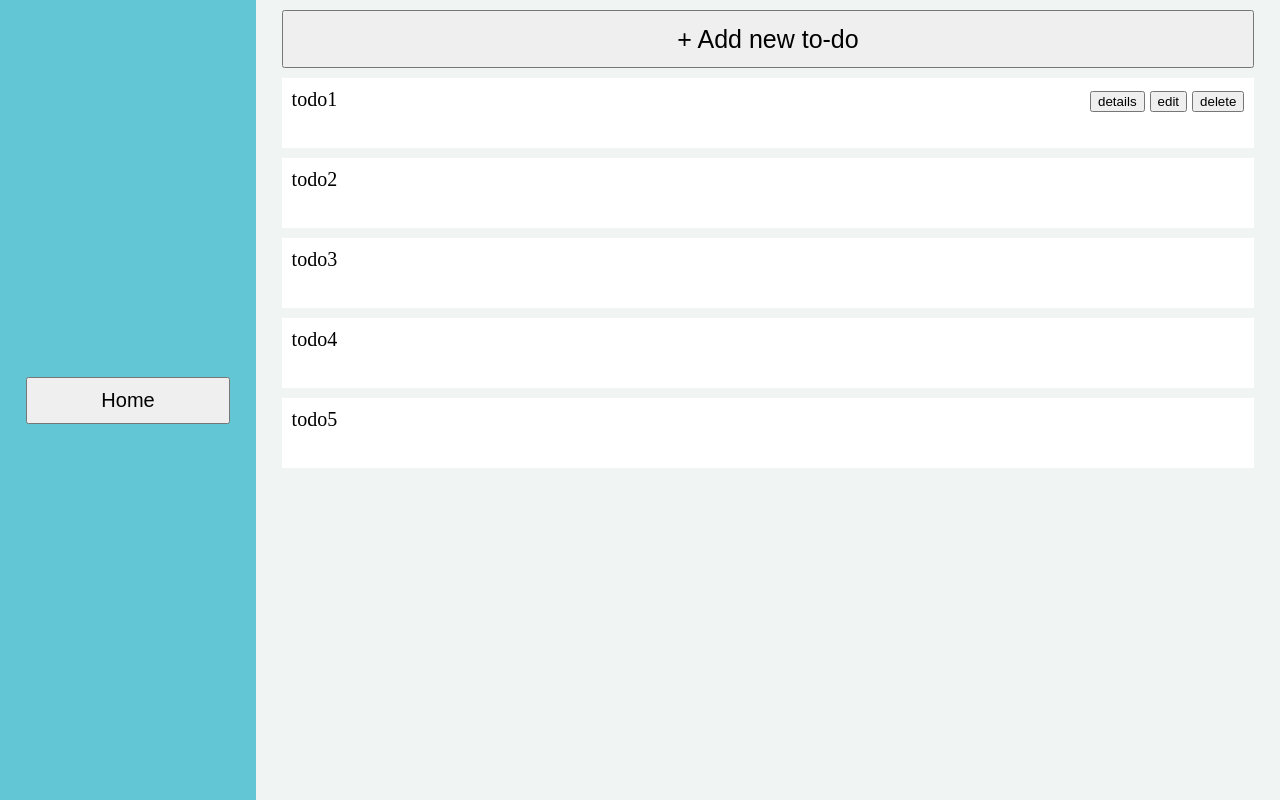
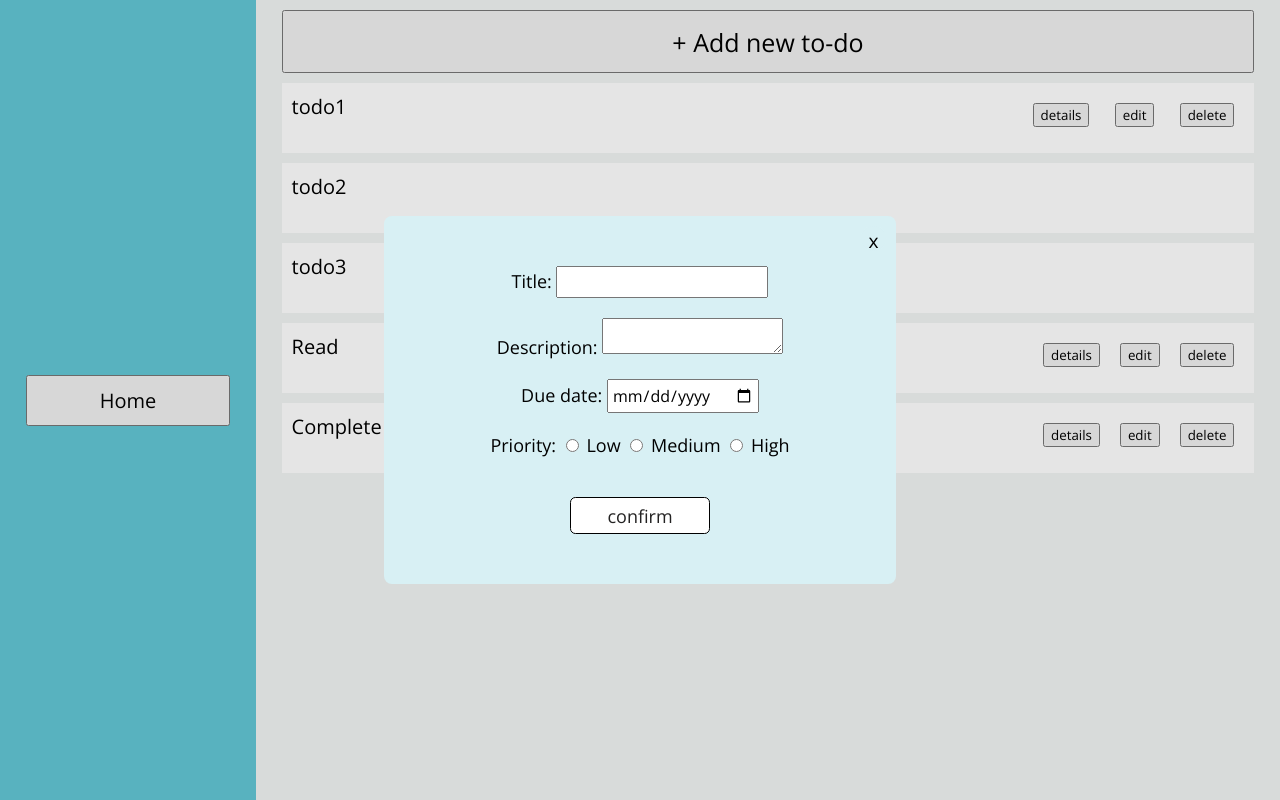
Before and after one commit to b00m-spark/todo-list, a plain HTML site: page index.html in a window 1280 px wide. Both pictures are taken after a click on the button "+ Add new to-do". Drawn offline with nearby package versions, Linux system fonts and the light colour scheme.

Commit message:
created add new todo feature

```diff
--- a/backend.js
+++ b/backend.js
@@ -1,5 +1,5 @@
 
-class ToDoList {
+export class ToDoList {
     constructor(){
         this.todolist = [];
         this.categories = ["default"];
@@ -18,21 +18,21 @@ class ToDoList {
     addNewCategory(name){
         this.categories.push(name);
     }
+    getTodoList(){
+        return this.todolist;
+    }
 }
 
 class ToDo {
     constructor(title, description, dueDate, priority, category){
-        this.title = title;
-        this.description = description;
-        this.dueDate = dueDate;
-        this.priority = priority;
-        this.category = category;
-        this.completed = false;
-        this.id = crypto.randomUUID();
+        this._title = title;
+        this._description = description;
+        this._dueDate = dueDate;
+        this._priority = priority;
+        this._category = category;
+        this._completed = false;
+        this._id = crypto.randomUUID();
     }
+    get title(){ return this._title;}
+    get id() {return this._id;}
 }
-
-const list = new ToDoList();
-list.addToDo("Read", "read new book", "2025-10-01", "high", "default");
-list.addToDo("Complete survey", "saved in email", "2025-10-01", "medium", "default");
-list.displayOnConsole();
--- a/frontend.js
+++ b/frontend.js
@@ -0,0 +1,83 @@
+import {ToDoList} from "./backend.js"
+const todos = document.querySelector(".todos");
+const list = new ToDoList();
+
+function displayTodolist(todolist){
+    const list = todolist.getTodoList();
+    for (let item of list)
+    {
+        const todo = document.createElement("div");
+        todo.classList.add("todo");
+        todo.setAttribute("data-id", item.id);
+        const todoleft = document.createElement("div");
+        todoleft.classList.add("todo-left");
+
+        const todoright = document.createElement("div")
+        todoright.classList.add("todo-right");
+
+        const todoTitle = document.createElement("div");
+        todoTitle.textContent = item.title;
+        todoTitle.classList.add("todo-title");
+        todoleft.appendChild(todoTitle);
+
+        const detailsBtn = document.createElement("button");
+        detailsBtn.id = "details-btn";
+        detailsBtn.textContent = "details";
+        todoright.appendChild(detailsBtn);
+        const editBtn = document.createElement("button");
+        editBtn.id = "edit-btn";
+        editBtn.textContent = "edit";
+        todoright.appendChild(editBtn);
+        const deleteBtn = document.createElement("button");
+        deleteBtn.id = "delete-btn";
+        deleteBtn.textContent = "delete";
+        todoright.appendChild(deleteBtn);
+
+        todo.appendChild(todoleft);
+        todo.appendChild(todoright);
+        todos.appendChild(todo);
+    }
+}
+
+const addNewBtn = document.querySelector("#add-todo-btn");
+const form = document.querySelector("#add-todo-form");
+const dialog = document.querySelector("#add-todo-dialog");
+
+//add new todo
+addNewBtn.addEventListener("click", () => {
+    form.reset();
+    dialog.showModal();
+    form.setAttribute("data-formId", "");
+})
+
+//close the form
+const closeBtn = document.querySelector(".close-btn");
+closeBtn.addEventListener("click", (event)=>{
+    event.stopPropagation();
+    dialog.close();
+})
+dialog.addEventListener("close", (event)=>{
+    console.log("dialog closed");
+    event.stopPropagation();
+})
+
+//submit form
+form.addEventListener("submit", (event) => {
+    event.preventDefault();
+
+    const formData = new FormData(form);
+    const data = Object.fromEntries(formData.entries());
+
+    const id = form.getAttribute("data-formId");
+    if (id === "")
+        list.addToDo(data["title"], data["description"], data["duedate"], data["priority"], "default");
+
+    todos.innerHTML = "";
+    displayTodolist(list);
+    dialog.close();
+})
+
+
+list.addToDo("Read", "read new book", "2025-10-01", "high", "default");
+list.addToDo("Complete survey", "saved in email", "2025-10-01", "medium", "default");
+displayTodolist(list);
--- a/index.html
+++ b/index.html
@@ -4,32 +4,67 @@
     <meta charset="UTF-8">
     <meta name="viewport" content="width=device-width, initial-scale=1.0">
     <title>To-do-list</title>
+    <link rel="preconnect" href="https://fonts.googleapis.com">
+    <link rel="preconnect" href="https://fonts.gstatic.com" crossorigin>
+    <link href="https://fonts.googleapis.com/css2?family=Open+Sans:ital,wght@0,300..800;1,300..800&family=Roboto:ital,wght@0,100..900;1,100..900&display=swap" rel="stylesheet">
     <link rel="stylesheet" href="style.css">
 </head>
 <body>
     <div class="container">
+        <dialog id="add-todo-dialog">
+            <button class="close-btn">x</button>
+            <form id="add-todo-form" data-formId="">
+                <section>
+                    <label for="title">Title:</label>
+                    <input type="text" id="title" name="title">
+                </section>
+                <section>
+                    <label for="description">Description:</label>
+                    <textarea id="description" name="description"></textarea>
+                </section>
+                <section>
+                    <label for="duedate">Due date:</label>
+                    <input type="date" id="duedate" name="duedate">
+                </section>
+                <section>
+                    <label>Priority:</label>
+                        <input type="radio" id="low" name="priority" value="low">
+                        <label for="low">Low</label>
+
+                        <input type="radio" id="medium" name="priority" value="medium">
+                        <label for="medium">Medium</label>
+
+                        <input type="radio" id="high" name="priority" value="high">
+                        <label for="high">High</label>
+                </section>
+                <section>
+                    <button class="submit-btn">confirm</button>
+                </section>
+            </form>
+        </dialog>
         <div class="sidebar">
             <button class="category-btn">Home</button>
         </div>
         <div class="content">
             <button id="add-todo-btn">+ Add new to-do</button>
             <div class="todos">
-                <div class="todo">
-                    <div class="todo-left">todo1</div>
+                <div class="todo" data-id="">
+                    <div class="todo-left">
+                        <div class="todo-title">todo1</div>
+                    </div>
                     <div class="todo-right">
-                        <button>details</button>
-                        <button>edit</button>
-                        <button>delete</button>
+                        <button class="details-btn">details</button>
+                        <button class="edit-btn">edit</button>
+                        <button class="delete-btn">delete</button>
                     </div>
                 </div>
                 <div class="todo">todo2</div>
                 <div class="todo">todo3</div>
-                <div class="todo">todo4</div>
-                <div class="todo">todo5</div>
             </div>
         </div>
 
         </div>
     </div>
+    <script type="module" src="frontend.js"></script>
 </body>
 </html>
--- a/style.css
+++ b/style.css
@@ -3,6 +3,10 @@
 }
 body{
     margin: 0;
+    font-family: "Open Sans";
+}
+button {
+    font-family: inherit;
 }
 .container{
     display: grid;
@@ -55,3 +59,55 @@ body{
     display: flex;
     justify-content: space-between;
 }
+.todo-right > button{
+    margin: 10px;
+}
+#add-todo-dialog{
+    position: relative;
+    width: max(40vw, 440px);
+    padding: 30px;
+    --dialog-background: rgb(216, 240, 244);
+    background-color: var(--dialog-background);
+    border: none;
+    border-radius: 1vh;
+    font-family: inherit;
+    font-size: 18px;
+    text-align: center;
+}
+#add-todo-dialog section{
+    margin: 20px;
+}
+#add-todo-dialog input{
+    padding: 3px;
+    font-family: inherit;
+    font-size: 1rem;
+}
+.close-btn {
+    position: absolute;
+    display: block;
+    top: 10px;
+    right: 10px;
+    height: 25px;
+    width: 25px;
+    border-radius: 15px;
+    border: none;
+    background-color: var(--dialog-background);
+    font-size: 1.2rem;
+    transition: 200ms;
+}
+.close-btn:hover{
+    font-size: 1.4rem;
+}
+.submit-btn{
+    background-color: white;
+    color: rgb(35, 34, 34);
+    font-size: inherit;
+    font-family: inherit;
+    padding: 0.3em 2em;
+    border: solid 1px black;
+    border-radius: 0.3em;
+    margin-top: 20px;
+}
+.submit-btn:hover{
+    background-color: aliceblue;
+}
```
